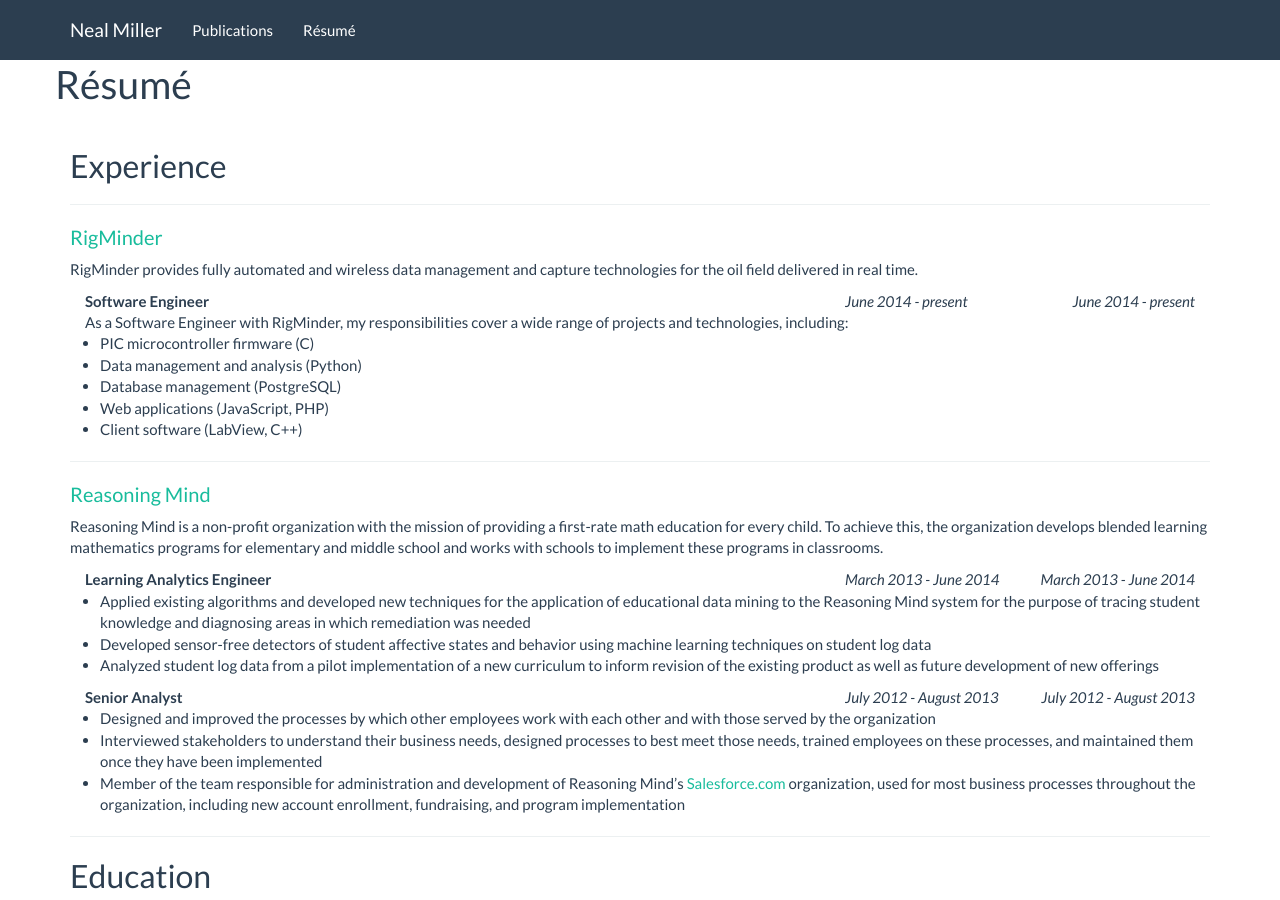
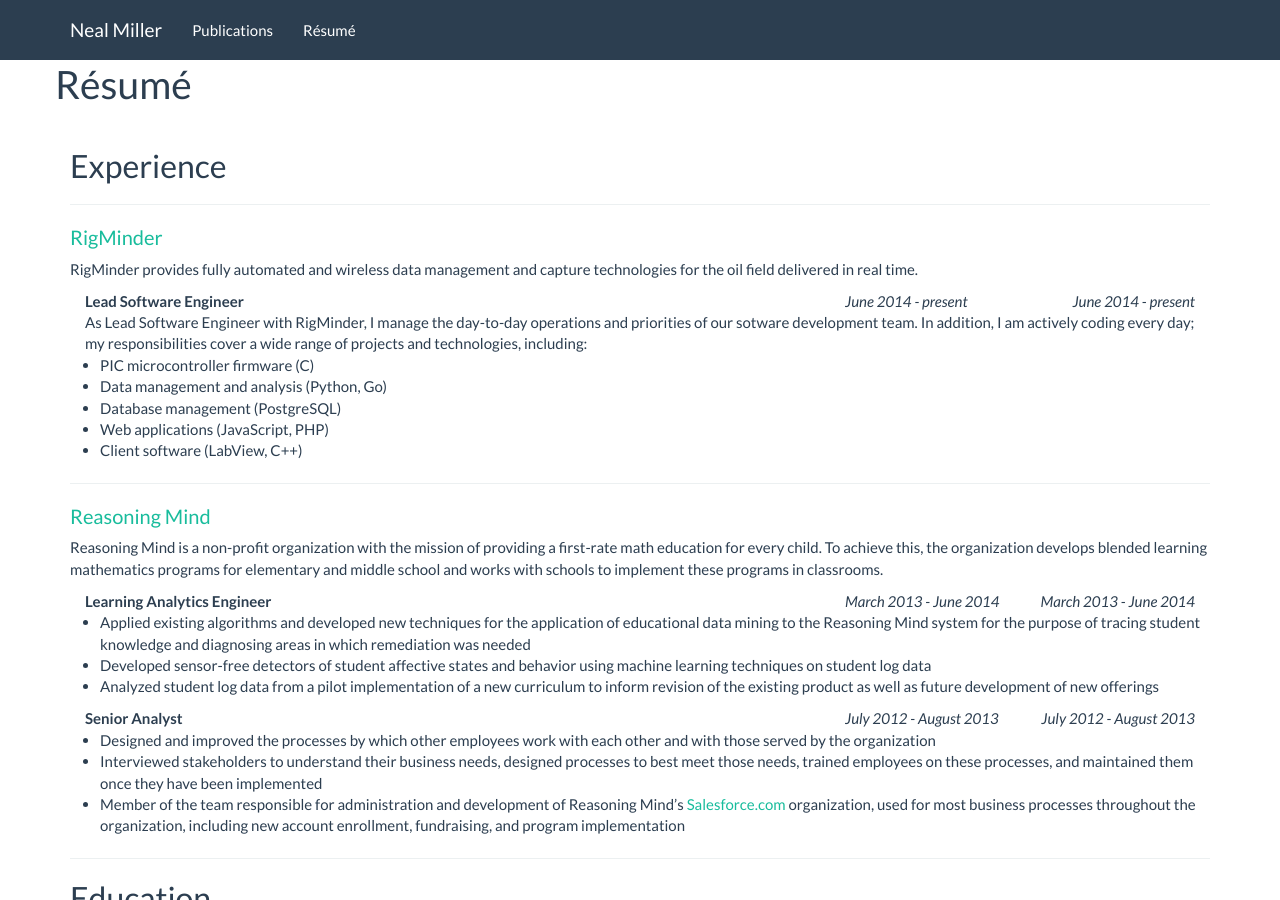
Before and after one commit to wlmiller/wlmiller.github.io, a Jekyll site: the page built from resume.md, in a window 1280 px wide and 900 px high. Built offline with Jekyll 4.4.1, drawn with Linux system fonts in a browser that asks for light colours.

```diff
--- a/_includes/head.html
+++ b/_includes/head.html
@@ -21,4 +21,7 @@
   		ga('send', 'pageview');
 
 	</script>
+	<script type="text/javascript"
+    src="http://cdn.mathjax.org/mathjax/latest/MathJax.js?config=TeX-AMS-MML_HTMLorMML">
+</script>
 </head>
--- a/resume.md
+++ b/resume.md
@@ -12,15 +12,15 @@ group: navigation
 #### [RigMinder](http://rigminder.com)
 RigMinder provides fully automated and wireless data management and capture technologies for the oil field delivered in real time.
 
-<div class="col-sm-8 col-xs-12"><b>Software Engineer</b></div>
+<div class="col-sm-8 col-xs-12"><b>Lead Software Engineer</b></div>
 <div class="col-sm-4 col-xs-12">
 	<div style="float:right" class="hidden-xs"><em>June 2014 - present</em></div>
 	<div class="hidden-sm"><em>June 2014 - present</em></div>
 </div>
-<div class="col-xs-12">As a Software Engineer with RigMinder, my responsibilities cover a wide range of projects and technologies, including:</div>
+<div class="col-xs-12">As Lead Software Engineer with RigMinder, I manage the day-to-day operations and priorities of our sotware development team.  In addition, I am actively coding every day; my responsibilities cover a wide range of projects and technologies, including:</div>
 
 * PIC microcontroller firmware (C)
-* Data management and analysis (Python)
+* Data management and analysis (Python, Go)
 * Database management (PostgreSQL)
 * Web applications (JavaScript, PHP)
 * Client software (LabView, C++)
```
Also changed, not shown: index.md (+3 -1 lines), publications.md (+1 -1 lines).
